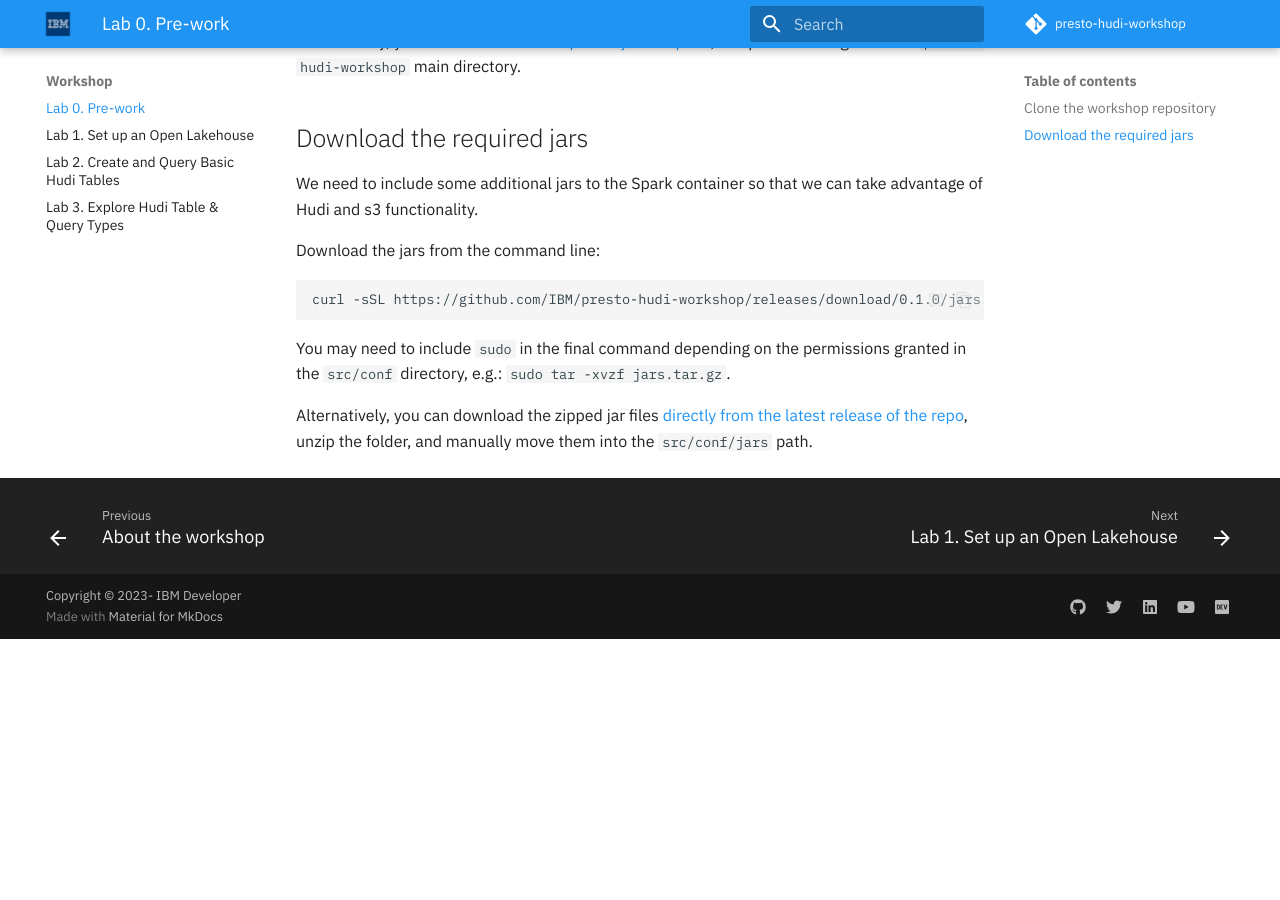
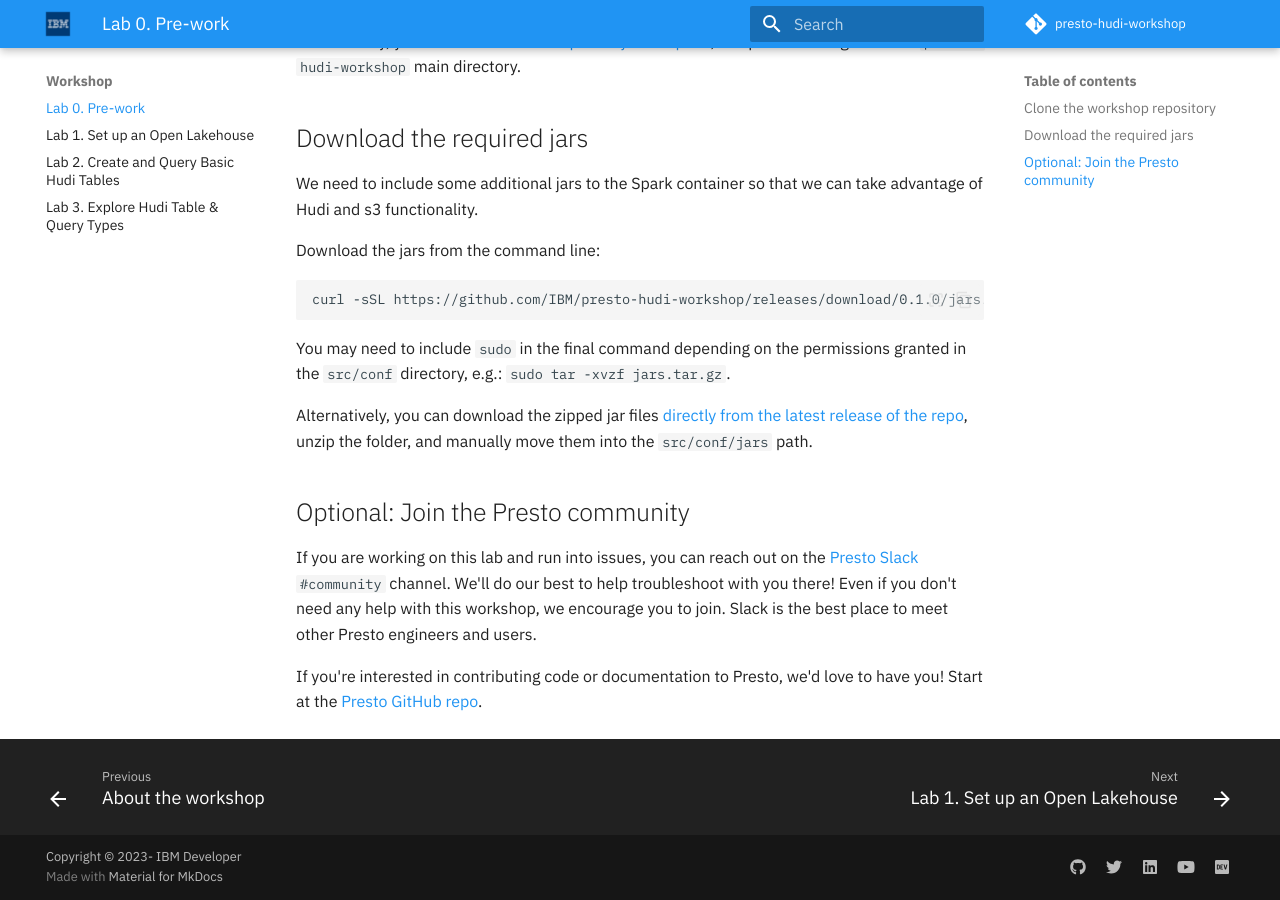
Before and after one commit to IBM/presto-hudi-workshop, an MkDocs documentation site: the page built from docs/pre-work/README.md, in a window 1280 px wide and 900 px high, scrolled down 560 px. Built offline with MkDocs 1.6.1 and Material for MkDocs 9.7.7, drawn with Linux system fonts in a browser that asks for light colours; comment, search, counter and statistics services are not loaded; before the commit the page ends 1199 px from its top, so only the background shows below that.

Commit message:
Add Presto community information (#7)
Signed-off-by: kiersten-stokes <kierstenstokes@gmail.com>

```diff
--- a/docs/pre-work/README.md
+++ b/docs/pre-work/README.md
@@ -26,3 +26,9 @@
 You may need to include `sudo` in the final command depending on the permissions granted in the `src/conf` directory, e.g.: `sudo tar -xvzf jars.tar.gz`.
 
 Alternatively, you can download the zipped jar files [directly from the latest release of the repo](https://github.com/IBM/presto-hudi-workshop/releases/tag/0.1.0), unzip the folder, and manually move them into the `src/conf/jars` path.
+
+## Optional: Join the Presto community
+
+If you are working on this lab and run into issues, you can reach out on the [Presto Slack](https://communityinviter.com/apps/prestodb/prestodb) `#community` channel. We'll do our best to help troubleshoot with you there! Even if you don't need any help with this workshop, we encourage you to join. Slack is the best place to meet other Presto engineers and users.
+
+If you're interested in contributing code or documentation to Presto, we'd love to have you! Start at the [Presto GitHub repo](https://github.com/prestodb/presto).
```
